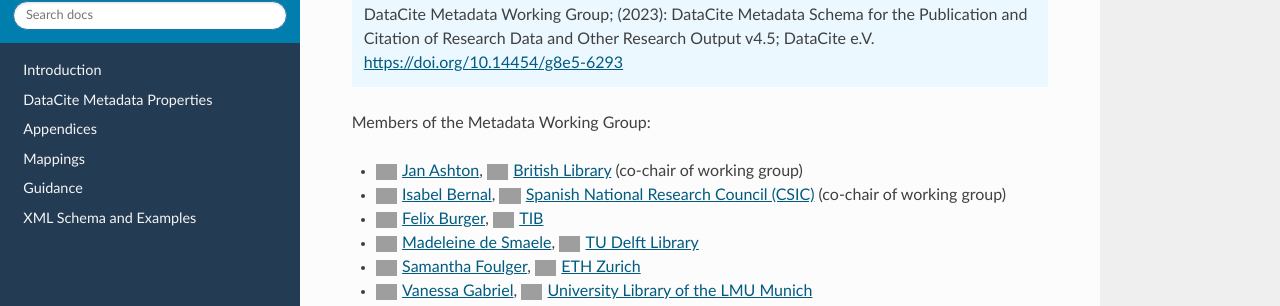
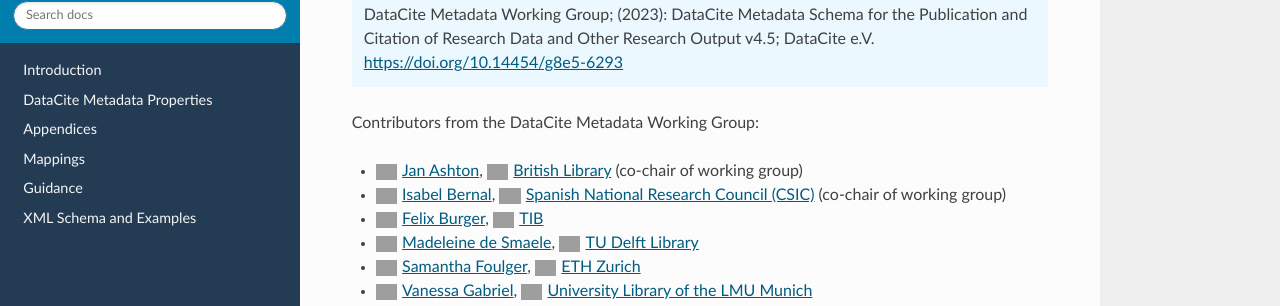
Before and after one commit to datacite/schema-docs, a Sphinx documentation site: the page built from docs/index.rst, in a window 1280 px wide and 900 px high, scrolled down 343 px, cut to the strip 145-451 px from the top of the window. Built offline with Sphinx 7.4.7 and the Read the Docs theme 2.0.0, drawn with Linux system fonts in a browser that asks for light colours; grey boxes are pictures that could not be loaded.

Commit message:
update list of contributors

```diff
--- a/docs/index.rst
+++ b/docs/index.rst
@@ -11,7 +11,7 @@ DataCite Metadata Schema Documentation for the Publication and Citation of Resea
 
   DataCite Metadata Working Group; (2023): DataCite Metadata Schema for the Publication and Citation of Research Data and Other Research Output v4.5; DataCite e.V. https://doi.org/10.14454/g8e5-6293
 
-Members of the Metadata Working Group:
+Contributors from the DataCite Metadata Working Group:
 
 .. |Jan Ashton| raw:: html
 
```
